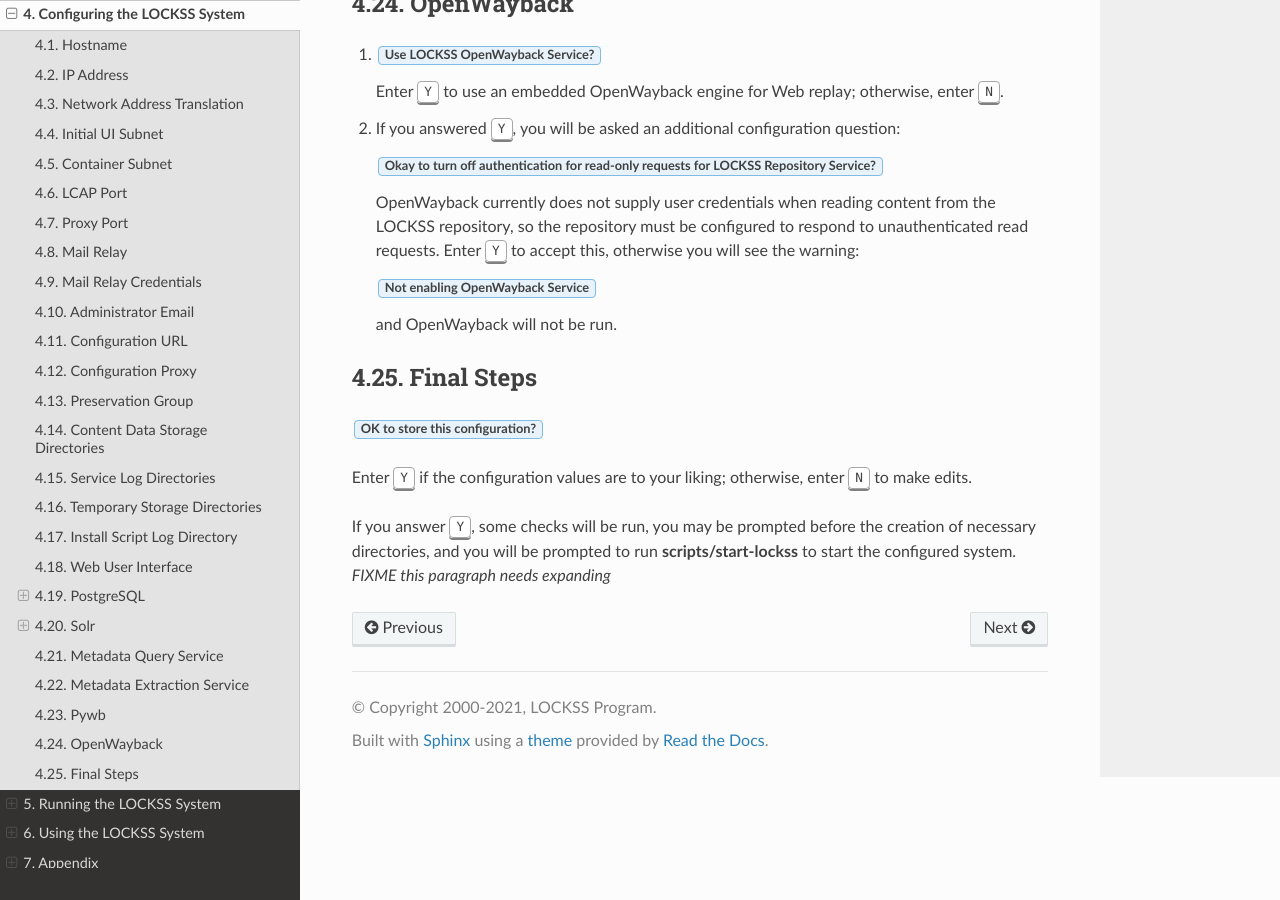
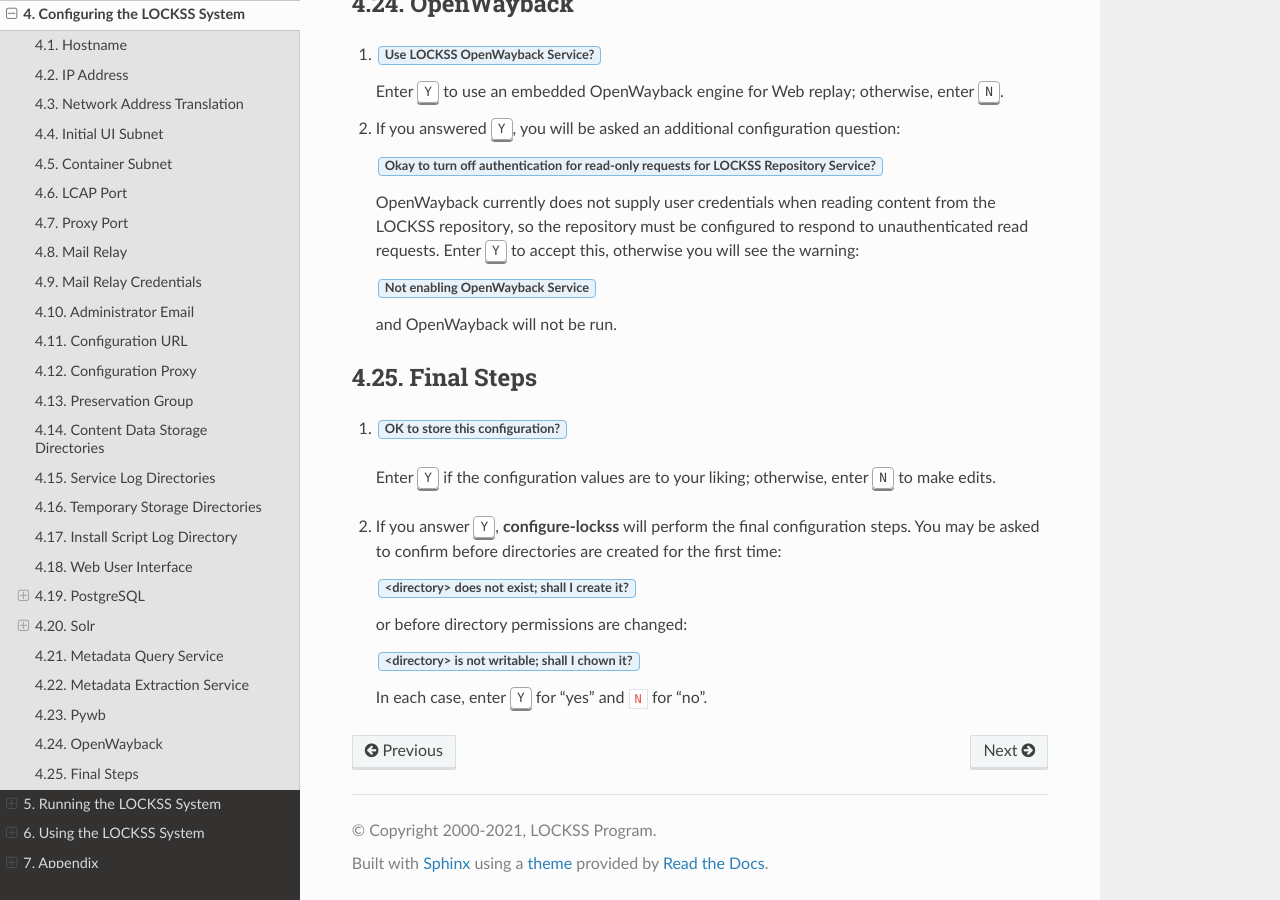
Before and after one commit to lockss/lockss-rtd-manual, a Sphinx documentation site: the page built from docs/configuring.rst, in a window 1280 px wide and 900 px high, scrolled down 8871 px. Built offline with Sphinx 7.4.7 and the Read the Docs theme 2.0.0, drawn with Linux system fonts in a browser that asks for light colours; cross-references to code outside the pages are shown as plain code.

Commit message:
More detail for init_one_dir.

```diff
--- a/docs/configuring.rst
+++ b/docs/configuring.rst
@@ -400,8 +400,16 @@ OpenWayback
 Final Steps
 -----------
 
-:guilabel:`OK to store this configuration?`
+1. :guilabel:`OK to store this configuration?`
 
-Enter :kbd:`Y` if the configuration values are to your liking; otherwise, enter :kbd:`N` to make edits.
+  Enter :kbd:`Y` if the configuration values are to your liking; otherwise, enter :kbd:`N` to make edits.
 
-If you answer :kbd:`Y`, some checks will be run, you may be prompted before the creation of necessary directories, and you will be prompted to run :program:`scripts/start-lockss` to start the configured system. *FIXME this paragraph needs expanding*
+2. If you answer :kbd:`Y`, :program:`configure-lockss` will perform the final configuration steps. You may be asked to confirm before directories are created for the first time:
+
+   :guilabel:`<directory> does not exist; shall I create it?`
+
+   or before directory permissions are changed:
+
+   :guilabel:`<directory> is not writable; shall I chown it?`
+
+   In each case, enter :kbd:`Y` for "yes" and :kb:`N` for "no".
```
